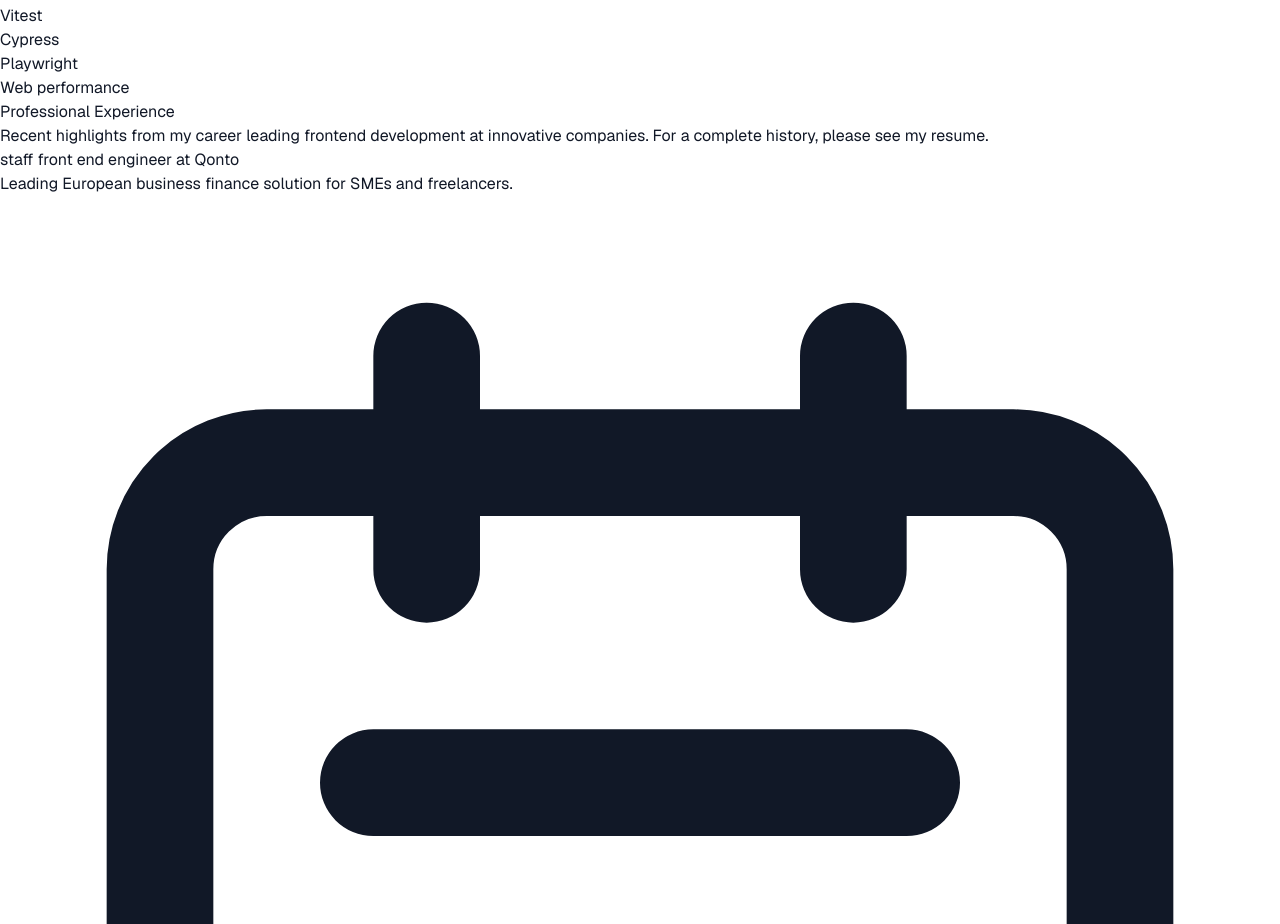
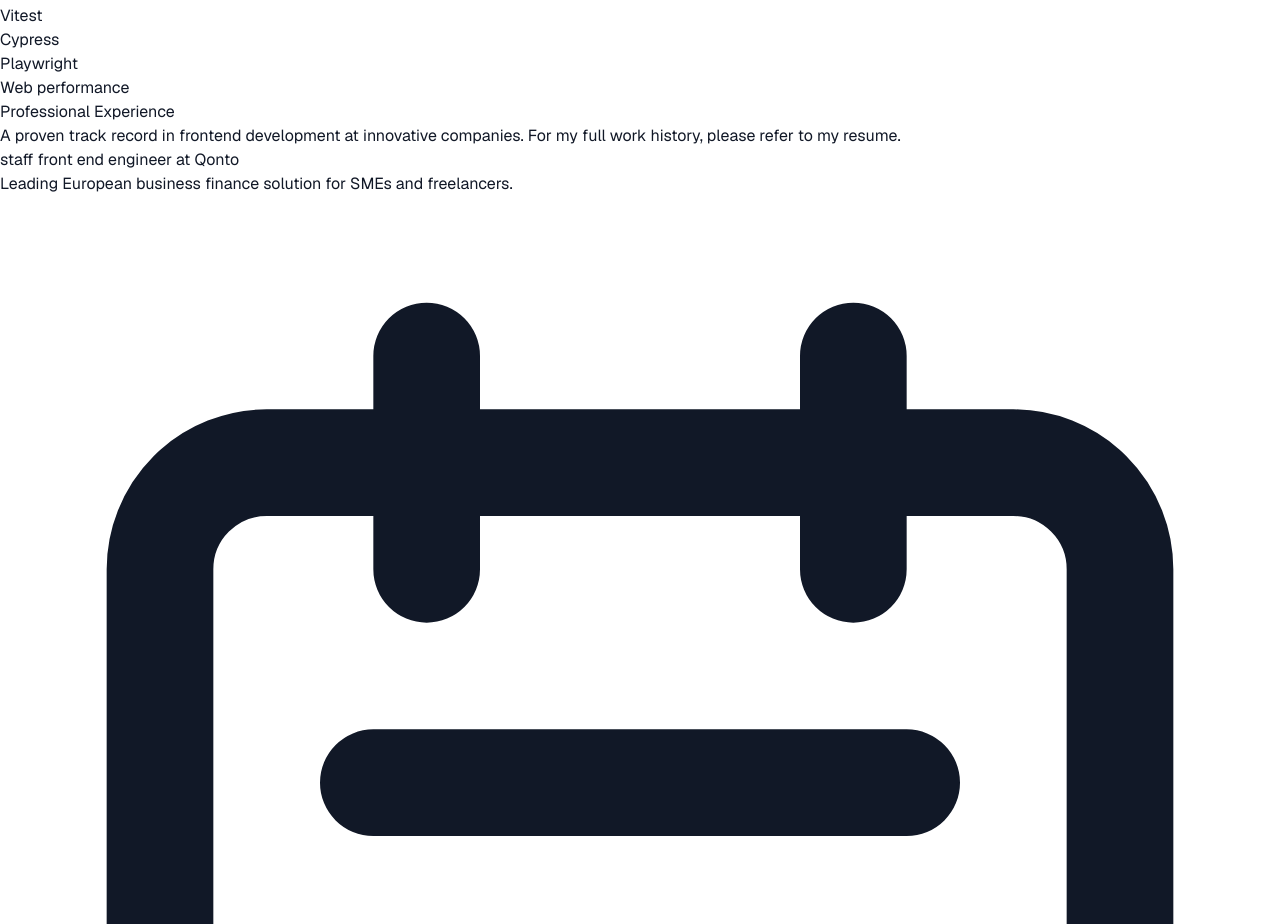
Before and after one commit to kobe13/portfolio, a Next.js app: page / in a window 1280 px wide. Shown: the part 5140-6064 px from the top of the page. Built offline with nearby package versions, Linux system fonts and the light colour scheme.

Commit message:
wording change

```diff
--- a/src/app/components/experience-section.tsx
+++ b/src/app/components/experience-section.tsx
@@ -10,8 +10,8 @@ export const ExperienceSection = () => {
             Professional Experience
           </h2>
           <p className="text-lg text-gray-600 max-w-2xl mx-auto">
-            Recent highlights from my career leading frontend development at
-            innovative companies. For a complete history, please see my{" "}
+            A proven track record in frontend development at innovative
+            companies. For my full work history, please refer to my{" "}
             <a
               href={DATA.contact.social.Resume.url}
               target="_blank"
```
